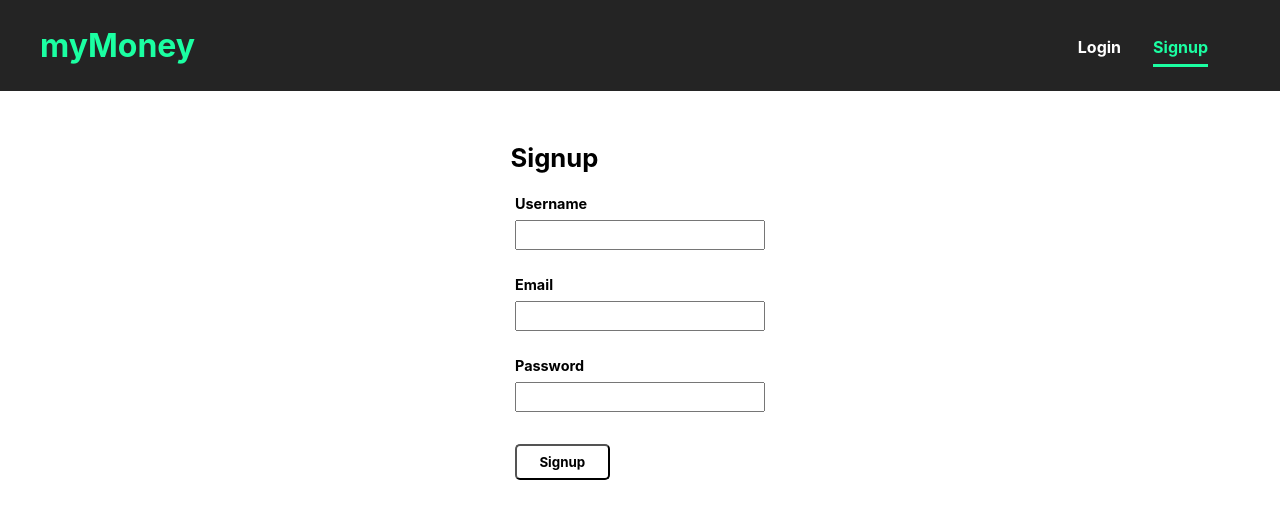
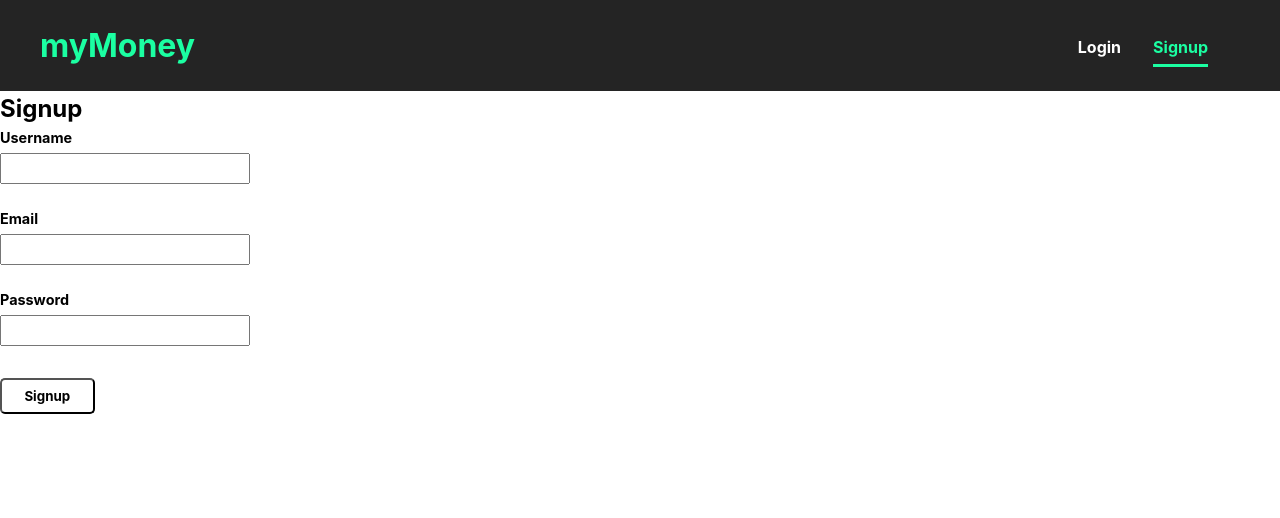
Before and after one commit to SheriefElnahas/react-small-projects, a React app in the folder 07-finance-tracker/: page /signup in a window 1280 px wide. Shown: the top 518 px of the page. Built offline with nearby package versions, Linux system fonts and the light colour scheme; the HTML template or start-up script is replaced by a standard one.

Commit message:
Create Login Component

```diff
--- a/07-finance-tracker/src/App.jsx
+++ b/07-finance-tracker/src/App.jsx
@@ -3,9 +3,9 @@
 // Components
 import Navbar from './components/Navbar';
 // Pages
-
-import Home from './pages/Home';
-import Signup from './pages/Signup';
+import Home from './pages/home/Home';
+import Signup from './pages/signup/Signup';
+import Login from './pages/login/Login';
 
 function App() {
   return (
@@ -14,6 +14,7 @@
       <Routes>
         <Route path="/" element={<Home />} />
         <Route path="/signup" element={<Signup />} />
+        <Route path="/login" element={<Login />} />
       </Routes>
     </div>
   );
--- /dev/null
+++ b/07-finance-tracker/src/pages/login/Login.css
@@ -0,0 +1,34 @@
+/* .signup {
+  display: flex;
+  flex-direction: column;
+  align-items: center;
+  justify-content: center;
+  padding-top: 3rem;
+  text-align: left;
+}
+
+.signup__heading {
+  text-align: left;
+  margin-right: 10.7rem;
+  margin-bottom: 1rem;
+  font-size: 1.6rem;
+}
+
+.form__control {
+  display: flex;
+  flex-direction: column;
+}
+.form__label {
+  font-weight: bold;
+  font-size: 0.9rem;
+  margin-bottom: 0.3rem;
+}
+.form__input {
+  padding: 0.3rem;
+  width: 250px;
+  margin-bottom: 1.5rem;
+  font-weight: 500;
+  font-size: 0.9rem;
+}
+
+ */
--- a/07-finance-tracker/src/pages/Signup.jsx
+++ b/07-finance-tracker/src/pages/login/Login.jsx
@@ -1,11 +1,10 @@
 import { useState } from 'react';
 
-import './Signup.css';
-import Button from '../UI/Button';
-import Input from '../UI/Input';
+import './Login.css';
+import Button from '../../UI/Button';
+import Input from '../../UI/Input';
 
-function Signup() {
-  const [username, setUsername] = useState('');
+function Login() {
   const [email, setEmail] = useState('');
   const [password, setPassword] = useState('');
 
@@ -18,17 +17,15 @@
   }
 
   return (
-    <div className="signup">
-      <h2 className="signup__heading">Signup</h2>
+    <div className="form__container">
+      <h2 className="form__heading">Login</h2>
       <form onSubmit={handleSubmit} className="signup__form">
-        <Input type="text" name="username" value={username} setValue={setUsername} />
         <Input type="email" name="email" value={email} setValue={setEmail} />
         <Input type="password" name="password" value={password} setValue={setPassword} />
-
         <Button>Signup</Button>
       </form>
     </div>
   );
 }
 
-export default Signup;
+export default Login;
--- a/07-finance-tracker/src/pages/Signup.css
+++ b/07-finance-tracker/src/pages/signup/Signup.css
@@ -1,17 +1,14 @@
-.signup {
-  display: flex;
-  flex-direction: column;
-  align-items: center;
-  justify-content: center;
-  padding-top: 3rem;
-  text-align: left;
+.form__container {
+  display: grid;
+  place-content: center;
+  padding-top: 5rem;
 }
 
-.signup__heading {
+.form__heading {
   text-align: left;
-  margin-right: 10.7rem;
-  margin-bottom: 1rem;
-  font-size: 1.6rem;
+
+  margin-bottom: 2rem;
+  font-size: 2rem;
 }
 
 .form__control {
--- /dev/null
+++ b/07-finance-tracker/src/pages/signup/Signup.jsx
@@ -0,0 +1,34 @@
+import { useState } from 'react';
+
+import './Signup.css';
+import Button from '../../UI/Button';
+import Input from '../../UI/Input';
+
+function Signup() {
+  const [username, setUsername] = useState('');
+  const [email, setEmail] = useState('');
+  const [password, setPassword] = useState('');
+
+  function handleSubmit(e) {
+    e.preventDefault();
+
+    console.log(email, password);
+    setEmail('');
+    setPassword('');
+  }
+
+  return (
+    <div className="signup">
+      <h2 className="signup__heading">Signup</h2>
+      <form onSubmit={handleSubmit} className="signup__form">
+        <Input type="text" name="username" value={username} setValue={setUsername} />
+        <Input type="email" name="email" value={email} setValue={setEmail} />
+        <Input type="password" name="password" value={password} setValue={setPassword} />
+
+        <Button>Signup</Button>
+      </form>
+    </div>
+  );
+}
+
+export default Signup;
```
Also changed, not shown: 07-finance-tracker/src/pages/home/Home.jsx (renamed from 07-finance-tracker/src/pages/Home.jsx).
